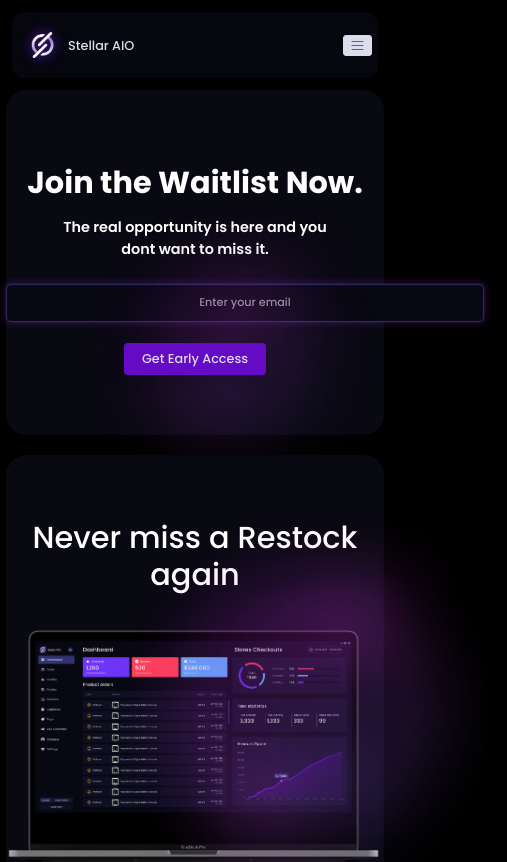
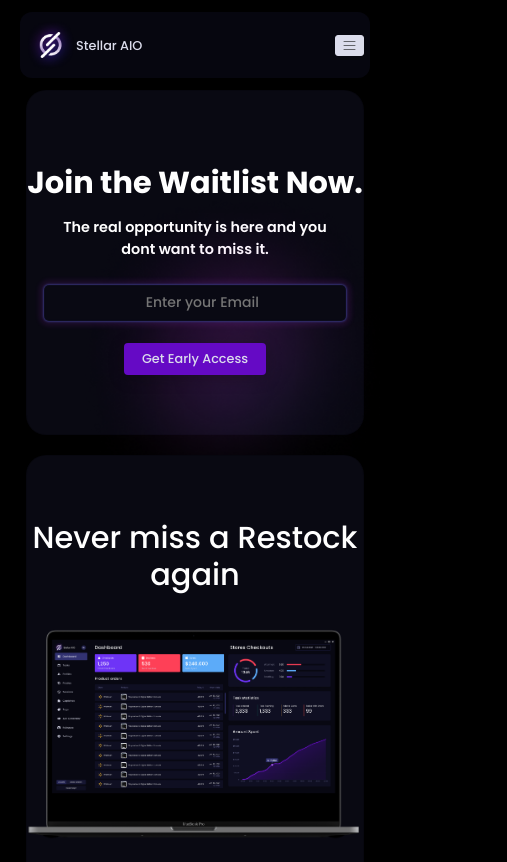
Before and after one commit to eliasgraph/stellaraio, a React (Create React App) app: page /add-to-waitlist in a window 390 px wide. Shown: the top 862 px of the page, 507 px wide, since content can reach past the window. Built offline with nearby package versions, Linux system fonts and the light colour scheme.

Commit message:
bug fixes

```diff
--- a/src/assets/css/base.css
+++ b/src/assets/css/base.css
@@ -15,7 +15,7 @@
 
 
 html {
-  width: 100%;
+  width: 100% !important;
   font-size: 62.5%;
   box-sizing: border-box;
   overflow-x: hidden !important;
@@ -23,7 +23,7 @@ html {
 
 
 body {
-  width: 100%;
+  width: 100% !important;
   font-family: "Poppins" !important;
   background-color: #000 !important;
   color: #fff !important;
@@ -36,3 +36,14 @@ body {
     box-sizing: border-box;
   }
 }
+
+@media only screen and (max-width: 767px){
+  .app{
+    padding-left: 20px;
+    padding-right: 20px;
+  }
+  .navbar{
+    margin-left: 0 !important;
+    margin-right: 0 !important;
+  }
+}
--- a/src/assets/css/pages/_addToWaitlist.css
+++ b/src/assets/css/pages/_addToWaitlist.css
@@ -13,7 +13,28 @@
   margin-top: 2rem;
   margin-bottom: 3rem;
 }
-
+.enter-email-wrapper{
+  max-width: 59.5rem;
+  margin: 0 auto;
+  margin-bottom: 22px;
+  border-radius: 5px;
+}
+.enter-email-wrapper input{
+  margin: 0px;
+  padding: 0px 7px 0px 2.7rem;
+  width: 100%;
+  outline: none;
+  border: none;
+  height: 4.5rem;
+  border-radius: 5px;
+  box-shadow: inset 0px 0px 1px 1px rgba(50,50,114, 0.1 ), 0px 0px 2px 1px rgba(50,50,114,1 ), 0px 0px 5px 5px rgba(195, 46, 245, 0.1);
+  background-color: rgba(9, 9, 19, 1);
+  color: #fff;
+  font-size: 14px;
+  text-align: start;
+  position: relative;
+  z-index: 1;
+}
 .join-waitlist-div button{
   margin-bottom: 22px;
 }
@@ -51,6 +72,7 @@
   max-width: 59.5rem;
   position: relative;
   margin: 0 auto;
+  border-radius: 5px;
 }
 
 .skip-to-front{
@@ -211,4 +233,35 @@
     margin-top: 50px;
     margin-bottom: 50px;
   }
+
 }
+
+@media only screen and (max-width: 767px){
+  .skip-glowring{
+    display: none;
+  }
+  .skip-to-front-input-wrapper{
+    overflow: hidden;
+  }
+  .a-t-w-sponsors{
+    width: 90%;
+  }
+  .a-t-w-benefits{
+    width: 80%;
+  }
+  .a-t-w-tweet{
+    width: 95%;
+  }
+  .n-m-glowring{
+    display: none;
+  }
+}
+
+@media only screen and (max-width: 569px){
+  .a-t-w-benefits{
+    display: none;
+  }
+  .enter-email-wrapper{
+    width: 90%;
+  }
+}
--- a/src/assets/css/pages/_landing.css
+++ b/src/assets/css/pages/_landing.css
@@ -98,8 +98,9 @@
 .ribbon{
   /* transform: translate(210px, -250px); */
   position: absolute;
-  bottom: -49%;
-  right: -331px;
+  bottom: -46%;
+  right: -61px;
+  max-width: 900px;
 }
 .ribbon--texts{
   max-width: 300px;
@@ -291,8 +292,9 @@ margin-top: 30px;
 
 @media only screen and (max-width: 1199px) {
   .ribbon{
-    bottom: -57%;
-    right: -339px;
+    max-width: 900px;
+    bottom: -54%;
+    right: -78px;
   }
   .ribbon--texts{
     left: -6%;
@@ -302,8 +304,9 @@ margin-top: 30px;
 @media only screen and (max-width: 991px) {
 
   .ribbon{
-    bottom: -61%;
-    right: -270px;
+    max-width: 750px;
+    bottom: -60%;
+    right: -60px;
   }
   .ribbon--texts{
     left: -2%;
@@ -355,7 +358,7 @@ margin-top: 30px;
  }
 
  .support-bg{
-  padding: 0 87px;
+  padding: 0 8.7rem;
   padding-bottom: 30px;
  }
  .support-text{
@@ -414,8 +417,8 @@ margin-top: 30px;
  }
 
  .ribbon{
-  bottom: -37%;
-  left: -198px;
+  bottom: -35%;
+  left: -182px;
  }
 
  .ribbon--texts{
@@ -425,3 +428,41 @@ margin-top: 30px;
   text-align: center;
  }
 }
+
+@media only screen and (max-width: 645px) {
+  .ribbon{
+    display: none;
+  }
+
+  .supported{
+    margin-top: 15rem;
+  }
+}
+
+@media only screen and (max-width: 500px) {
+  .rowey{
+    width: 100%;
+  }
+  .home-users__users{
+    width: 100%;
+  }
+  .c-a-d__holder{
+    padding: 10px;
+  }
+  .c-a-d__item--img img{
+    width: 100%;
+  }
+
+  .c-a-d__item--texts{
+    margin: 0 auto;
+  }
+
+  .support-bg{
+    padding: 1rem;
+    padding-bottom: 30px;
+  }
+  .faq__card{
+    padding-left: 3.4rem;
+    padding-right: 2.9rem;
+  }
+}
--- a/src/components/Generals/Buttons.js
+++ b/src/components/Generals/Buttons.js
@@ -6,6 +6,7 @@ function Buttons(
   color = '#DBDCEC',
   background = '#650AC5',
   width,
+  maxWidth,
   height="4rem",
   text,
   boxShadow = '0px 3px 16px 1px rgba(0,0,0,0.2)',
@@ -22,6 +23,7 @@ function Buttons(
       className={className}
       style={{
       width,
+      maxWidth,
       height,
       backgroundColor: background,
       color,
--- a/src/pages/AddToWaitlist/AddToWaitlist.js
+++ b/src/pages/AddToWaitlist/AddToWaitlist.js
@@ -30,16 +30,9 @@ function AddToWaitlist() {
           <div className="join-waitlist-div">
             <h2 className='text-center'>Join the Waitlist Now.</h2>
             <p className='text-center'>The real opportunity is here and you <br /> dont want to miss it.</p>
-            <Buttons
-              text={"Enter your email"}
-              width={"59.5rem"}
-              boxShadow={"inset 0px 0px 1px 1px rgba(50,50,114, 0.1 ), 0px 0px 2px 1px rgba(50,50,114,1 ), 0px 0px 5px 5px rgba(195, 46, 245, 0.1)"}
-              background={"#080812"}
-              color={"#97979B"}
-              height={"4.5rem"}
-              fontSize={"1.4rem"}
-              className="mx-auto d-block"
-            />
+            <div className="enter-email-wrapper">
+              <input type="email" placeholder='Enter your Email' className='text-center'/>
+            </div>
             <div className="gt-access-btn-div">
               <img className='join-waitlist-glowring' src={glowringsm} alt="" />
               <Buttons text={"Get Early Access"} className="d-block mx-auto position-relative" border={"none"} width={"17.7rem"} zIndex={1}/>
--- a/src/pages/Landing/Landing.js
+++ b/src/pages/Landing/Landing.js
@@ -148,10 +148,10 @@ function Landing() {
           <h2 className='text-center'>Create. Automate. Dominate</h2>
           <p className='text-center'>How it works</p>
         </div>
-          <div className="p-relative">
+          <div className="p-relative overflow-hidden">
             <div className="c-a-d__holder">
               <div className="c-a-d__holder--inner">
-                <Row className="cad-row">
+                <Row className="cad-row align-items-center">
                   <Col md={6} sm={12}>
                     <div className="c-a-d__item--img">
                         <img  src={select} alt="select" />
@@ -204,7 +204,7 @@ function Landing() {
 
             </div>
             <div className="ribbon">
-              <img width={'80%'} src={ribbon} alt="ribbon" />
+              <img width={'100%'} src={ribbon} alt="ribbon" />
               <div className="ribbon--texts">
                 <h3>Performance <br /> speaks for itself.</h3>
                 <p>Stellar has again and again proven to be the best choice for you.</p>
```
